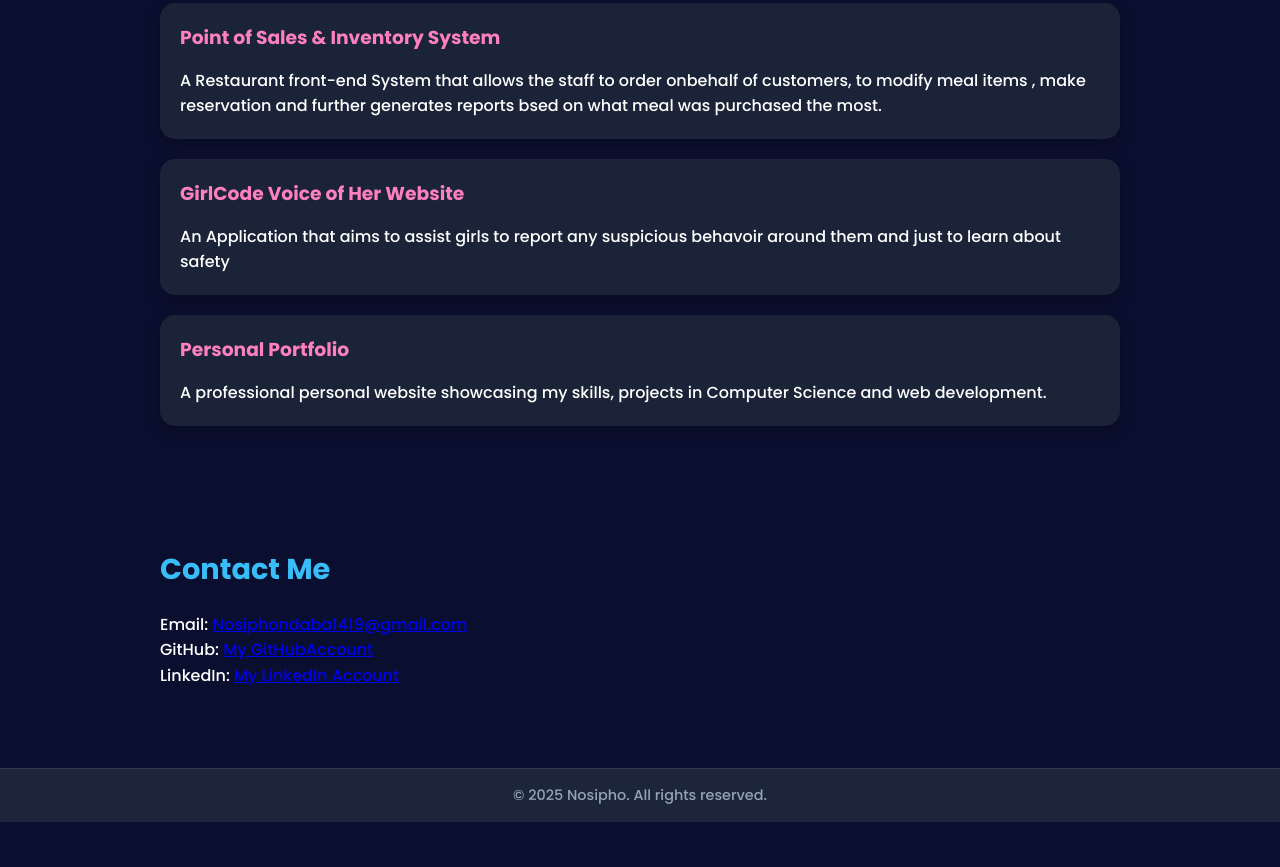
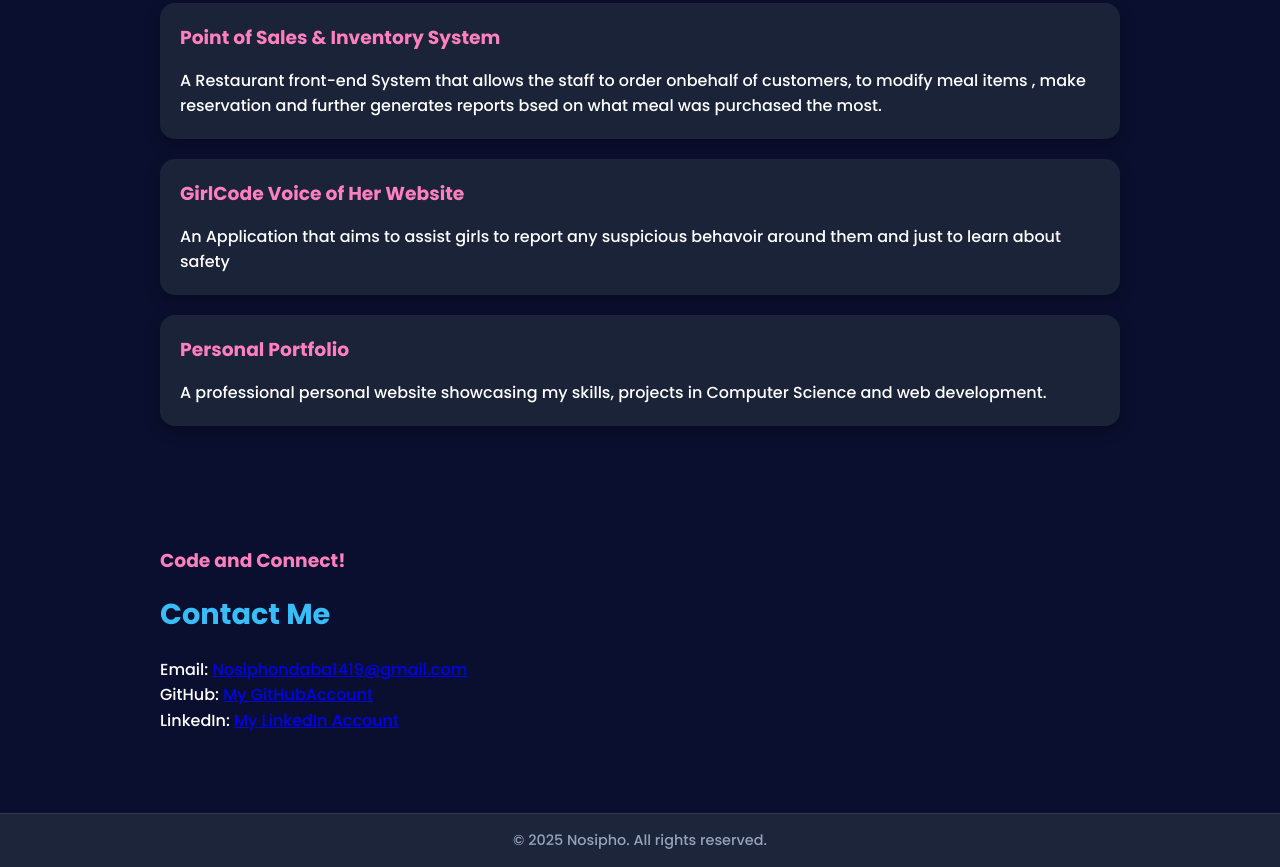
Before and after one commit to Mthiyane14/Mthiyane14-.github.io, a plain HTML site: page index.html in a window 1280 px wide. Shown: the part 2026-2893 px from the top of the page. Before the commit the page ends 2848 px from the top, so only its background shows below. Drawn offline with Linux system fonts and the light colour scheme.

Commit message:
Update index.html

```diff
--- a/index.html
+++ b/index.html
@@ -286,6 +286,7 @@
     </section>
 
     <section id="contact">
+         <h3>Code and Connect!<h3>
         <h2>Contact Me </h2>
         <p>Email: <a href="mailto:nosiphondaba1419@gmail.com">Nosiphondaba1419@gmail.com</a></p>
         <p>GitHub: <a href="https://github.com/Mthiyane14" target="_blank">My GitHubAccount</a></p>
```
